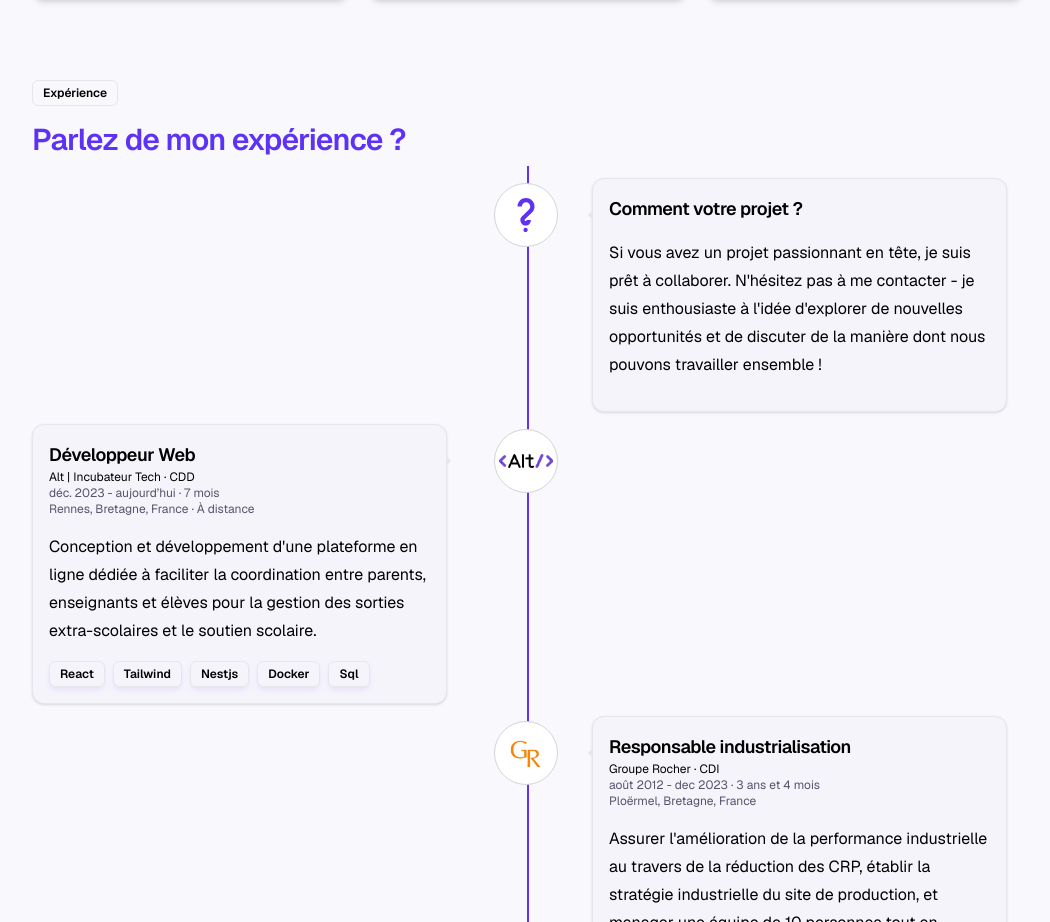
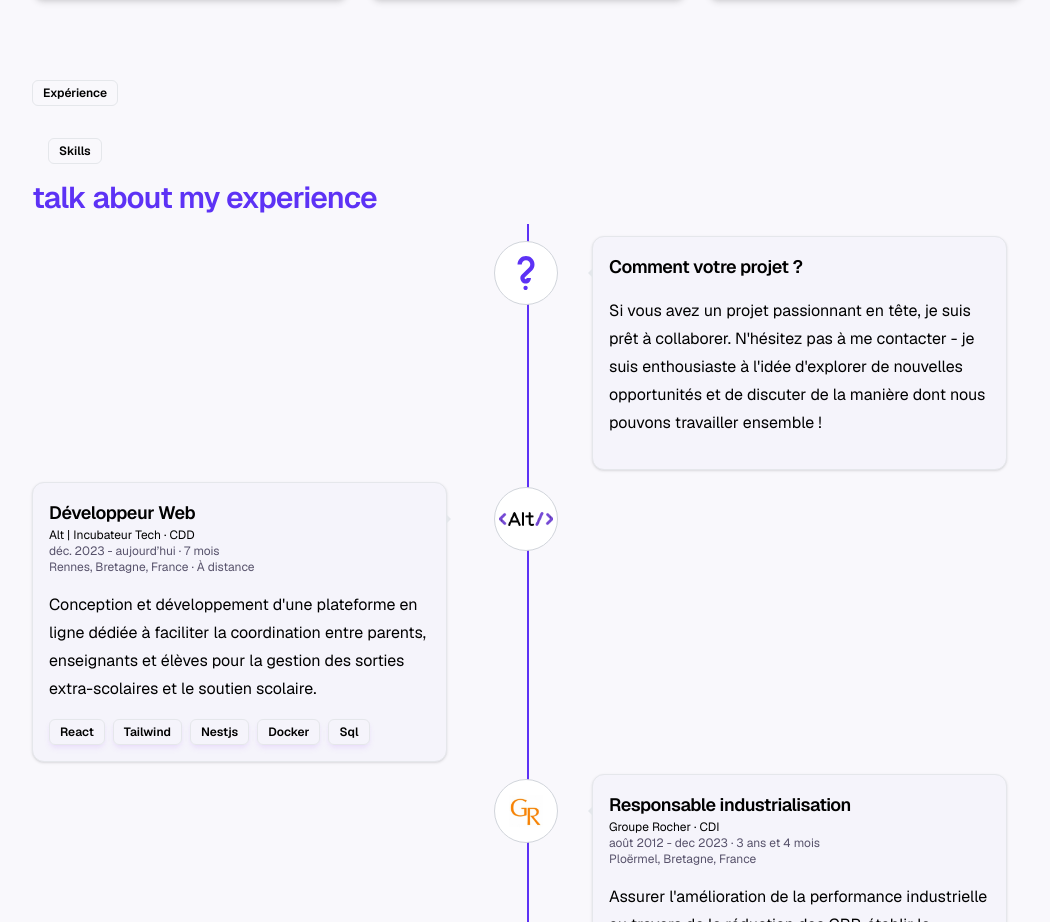
Before and after one commit to tanguyjulien56/Portfolio, a Next.js app: page / in a window 1280 px wide. Shown: the part 980-1902 px from the top of the page, without its empty margins (112-1162 px from the left). Built offline with nearby package versions, Linux system fonts and the light colour scheme; a web font is replaced by a local one.

Commit message:
Experience

```diff
--- a/src/components/Experience.tsx
+++ b/src/components/Experience.tsx
@@ -1,3 +1,5 @@
+"use client";
+import { motion } from "framer-motion";
 import Section from "./Section";
 import { Spacing } from "./Spacing";
 import { Badge } from "./ui/badge";
@@ -6,14 +8,42 @@ import ArrowLeft from "./ui/icon/ArrowLeft";
 import ArrowRight from "./ui/icon/ArrowRight";
 
 export default function Experience() {
+  const cardVariants = {
+    hidden: { opacity: 0, y: 10 },
+    visible: { opacity: 1, y: 0 },
+  };
+
+  const titleVariants = {
+    hidden: { opacity: 0, y: -10 },
+    visible: { opacity: 1, y: 0 },
+  };
   return (
     <Section className="flex flex-col">
+      <motion.div
+        initial="hidden"
+        whileInView="visible"
+        viewport={{ once: true }}
+        variants={titleVariants}
+        transition={{ duration: 0.5 }}
+      >
+        <Badge variant="outline" className="m-4">
+          Skills
+        </Badge>
         <h2 className="scroll-m-20 pb-2 text-3xl font-semibold tracking-tight first:mt-0 text-primary">
-        Parlez de mon expérience ?
+          talk about my experience
         </h2>
+      </motion.div>
       <section className="relative ml-10 flex max-md:flex-col lg:ml-0">
         <div className="flex-1 border-l-2 border-customColors lg:border-l-0 lg:border-r-2 lg:w-1/2">
           {/* Premier Card */}
+          <motion.div
+            className="flex-[1]"
+            initial="hidden"
+            whileInView="visible"
+            viewport={{ once: true }}
+            variants={cardVariants}
+            transition={{ duration: 0.5 }}
+          >
             <Card className="custom-card-right-lg hover:shadow-lg border-1px hover:shadow-purple-500/10">
               <div className="custom-logo-experience-mobile lg:hidden">
                 <img
@@ -43,6 +73,7 @@ export default function Experience() {
                 <ArrowLeft />
               </div>
             </Card>
+          </motion.div>
 
           {/* Deuxième Card */}
           <Card className="relative p-4 ml-12 lg:mr-20 lg:ml-0 mt-3 hover:shadow-lg border-1px hover:shadow-purple-500/10">
@@ -115,7 +146,6 @@ export default function Experience() {
               </Badge>
             </section>
           </Card>
-
           {/* Troisième Card */}
           <Card className="custom-card-right-lg hover:shadow-lg border-1px hover:shadow-purple-500/10">
             <div className="custom-logo-experience-mobile lg:hidden">
```
Lines whose indentation alone changed are shown as unchanged.
